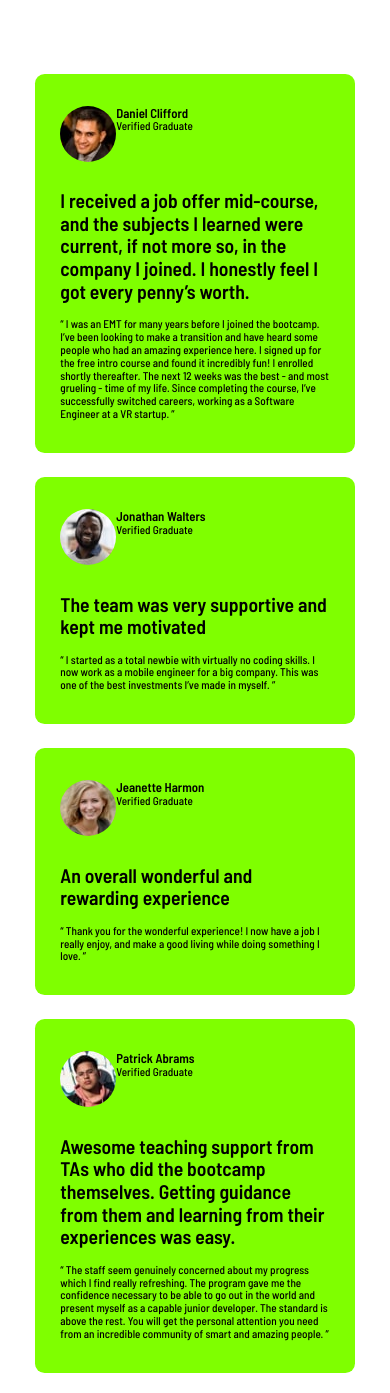
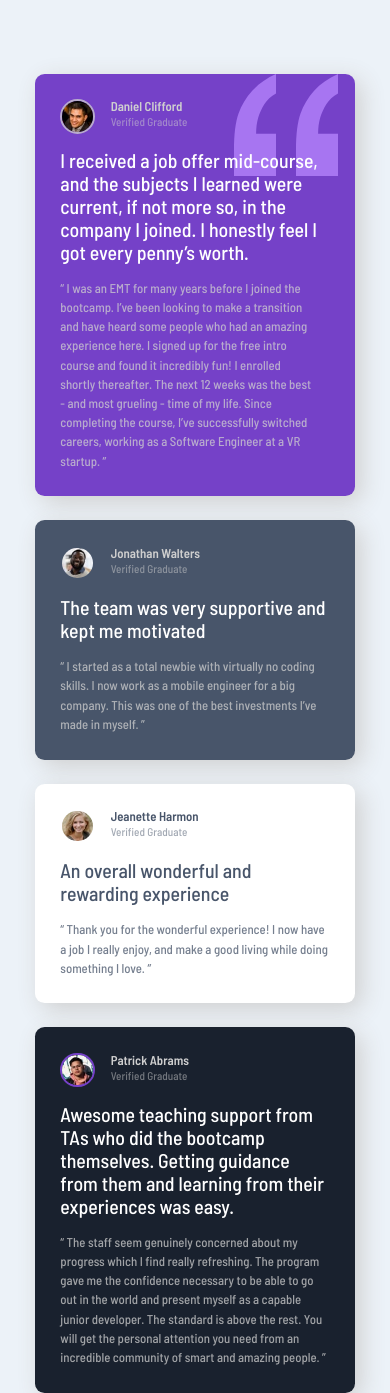
Before and after one commit to fjgraphic/testimonials-grid-section-main, a plain HTML site: page index.html in a window 390 px wide. Shown: the top 1393 px of the page. Drawn offline with Linux system fonts and the light colour scheme.

Commit message:
MOBILE_FIRST

```diff
--- a/CSS/styles.scss
+++ b/CSS/styles.scss
@@ -12,6 +12,7 @@
 }
 
 body{
+    background-color: var(--light-grayish-blue);
     font-family: 'Barlow Semi Condensed', sans-serif;
     max-width: 100vw;
     display: flex;
@@ -22,43 +23,135 @@ body{
 .testimonials-container{
     width: 82.2%;
     margin: 4.6em 0;
-    //background-color: #f51010;
     display: grid;
     grid-template-columns: 100%;
     gap: 24px;
 
     .testimonials-contianer{
         width: 100%;
-        padding: 2em 1.6em;
-        background: chartreuse;
+        padding: 1.6em;
         border-radius: 0.6em;
         display: flex;
         flex-direction: column;
+        text-align: left;
+        box-shadow: .4em .4em 1.5em var(--light-gray);
 
         .personal_info{
             display: flex;
             .testimonials__img{
                 border-radius: 50em;
+                width: 2.15em;
+                height: 2.15em;
+                margin-right: 1em;
             }
         }
 
         h2{
-            font-size: 1.23em;
-            font-weight: 600;
-            margin-top: 1.4em;
+            font-size: 1.24em;
+            font-weight: 500;
+            margin-top: 0.8em;
         }
         h3{
             font-size: .8em;
             font-weight: 600;
+            margin-bottom: .2em;
         }
         h4{
             font-size: .7em;
             font-weight: 500;
         }
         p{
-            font-size: 0.7em;
+            font-size: .8em;
             font-weight: 500;
-            margin-top: 1.4em;
+            margin-top: 1.2em;
+            line-height:1.5;
         }
     }
 }
+.testimonials1{
+    background-color: var(--moderate-violet);
+    background-image: url(/images/bg-pattern-quotation.svg);
+    background-repeat: no-repeat;
+    background-position: 92% 0%;
+    img{
+        border: 2px solid hsla(0, 0%, 81% ,0.75) ;
+    }
+    color: var(--light-gray);
+    .testimonials__prof{
+        opacity: 50%;
+    }
+    .testimonials__paragrafh{
+        opacity: 75%;
+        padding-right: 1em;
+    }
+    .testimonials__title{
+        color: var(--White);
+    }
+
+}
+.testimonials2{
+    background-color: var(--ery-dark-grayish-blue);
+    img{
+        border: 2px solid var(--ery-dark-grayish-blue);
+    }
+    color: var(--light-gray);
+    .testimonials__prof{
+        opacity: 50%;
+    }
+    .testimonials__paragrafh{
+        opacity: 75%;
+    }
+    .testimonials__title{
+        color: var(--White);
+    }
+
+}
+.testimonials3{
+    background-color: var(--White);
+    img{
+        border: 2px solid var(--White);
+    }
+    color: var(--ery-dark-grayish-blue);
+    .testimonials__prof{
+        opacity: 50%;
+    }
+    .testimonials__paragrafh{
+        opacity: 75%;
+    }
+    .testimonials__title{
+        color: var(--ery-dark-grayish-blue);
+    }
+}
+.testimonials4{
+    background-color: var(--very-dark-blackish-blue);
+    img{
+        border: 2px solid var(--moderate-violet);
+    }
+    color: var(--light-gray);
+    .testimonials__prof{
+        opacity: 50%;
+    }
+    .testimonials__paragrafh{
+        opacity: 75%;
+    }
+    .testimonials__title{
+        color: var(--White);
+    }
+}
+.testimonials5{
+    background-color: var(--White);
+    img{
+        border: 2px solid var(--White);
+    }
+    color: var(--ery-dark-grayish-blue);
+    .testimonials__prof{
+        opacity: 50%;
+    }
+    .testimonials__paragrafh{
+        opacity: 75%;
+    }
+    .testimonials__title{
+        color: var(--ery-dark-grayish-blue);
+    }
+
+}
```
Also changed, not shown: CSS/styles.css, 1 other file.
